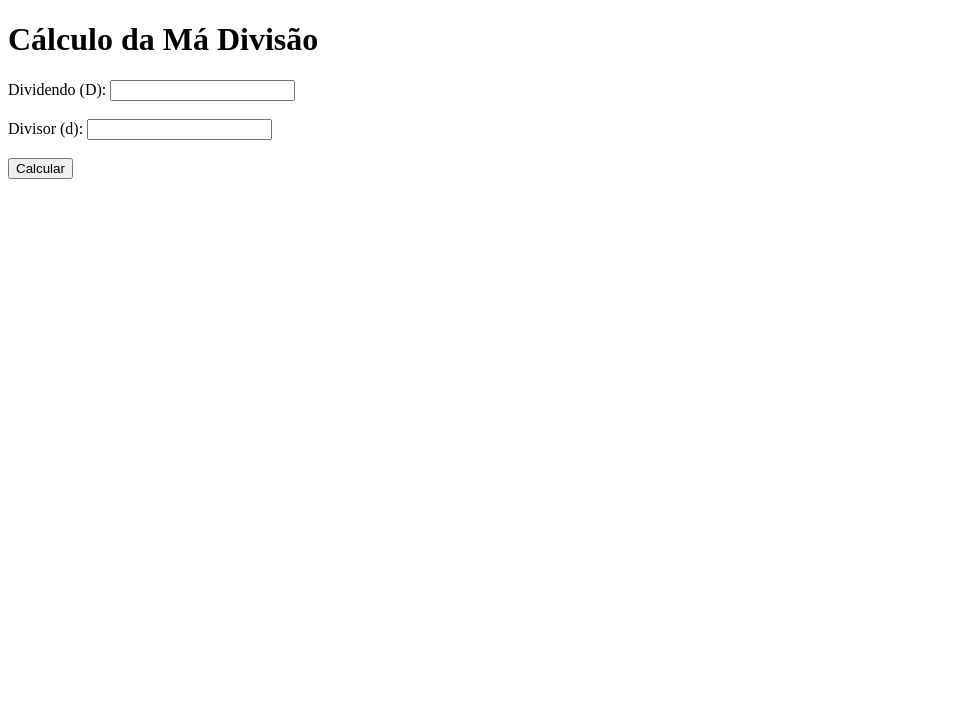
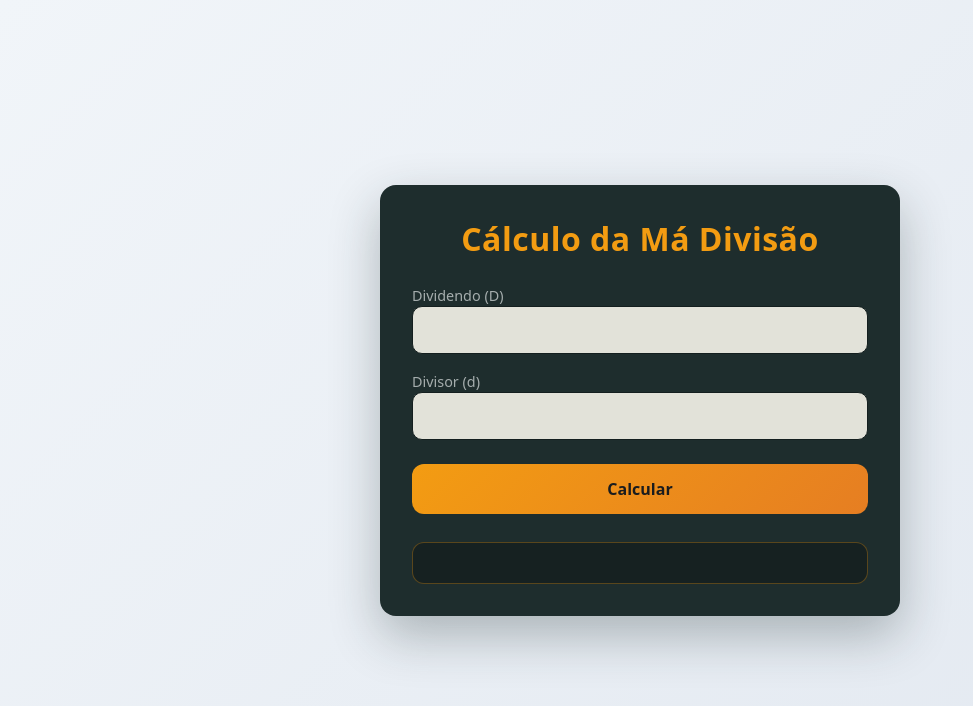
Before and after one commit to estevaofreixo/madivisao, a plain HTML site: page index.html in a window 1280 px wide. Shown: the whole page, without its empty margins (0-973 px from the left). Drawn offline with Linux system fonts and the light colour scheme.

Commit message:
Update index.html

```diff
--- a/index.html
+++ b/index.html
@@ -3,24 +3,157 @@
 <head>
   <meta charset="UTF-8">
   <title>Cálculo da Má Divisão</title>
+
+<style>
+  :root {
+    --bg: #e2e8f0;
+    --card: #1e2d2d;
+    --primary: #f39c12;
+    --secondary: #e67e22;
+    --text: #fdfaf5;
+    --muted: #a5adad;
+    --danger: #ff6b6b;
+  }
+
+  * {
+    box-sizing: border-box;
+    font-family: system-ui, -apple-system, BlinkMacSystemFont, "Segoe UI", sans-serif;
+  }
+
+  body {
+    margin: 0;
+    min-height: 100vh;
+    background: linear-gradient(135deg, #f1f5f9, #e2e8f0);
+    color: var(--text);
+    display: flex;
+    align-items: center;
+    justify-content: center;
+  }
+
+  .container {
+    width: 100%;
+    max-width: 520px;
+    background: var(--card);
+    padding: 32px;
+    border-radius: 16px;
+    box-shadow: 0 20px 50px rgba(30, 45, 45, 0.3);
+  }
+
+  h1 {
+    margin-top: 0;
+    text-align: center;
+    font-weight: 600;
+    letter-spacing: 0.5px;
+    color: var(--primary);
+  }
+
+  form {
+    margin-top: 24px;
+    display: grid;
+    gap: 16px;
+  }
+
+  label {
+    font-size: 0.9rem;
+    color: var(--muted);
+  }
+
+  input {
+    width: 100%;
+    padding: 12px 14px;
+    font-size: 1rem;
+    border-radius: 10px;
+    border: 1px solid #141f1f;
+    background-color: #e2e2d9; /* Escurecido para um tom de areia suave */
+    color: #1a1c1e;
+    outline: none;
+    transition: border-color 0.2s, box-shadow 0.2s;
+  }
+
+  input:focus {
+    background-color: #eeebe3; /* Clareia levemente no foco para dar feedback */
+    border-color: var(--primary);
+    box-shadow: 0 0 0 3px rgba(243, 156, 18, 0.3);
+  }
+
+  button {
+    margin-top: 8px;
+    padding: 14px;
+    font-size: 1rem;
+    font-weight: 700;
+    color: #1a1c1e;
+    background: linear-gradient(135deg, var(--primary), var(--secondary));
+    border: none;
+    border-radius: 12px;
+    cursor: pointer;
+    transition: transform 0.15s ease, box-shadow 0.15s ease;
+  }
+
+  button:hover {
+    transform: translateY(-1px);
+    box-shadow: 0 10px 20px rgba(243, 156, 18, 0.4);
+  }
+
+  button:active {
+    transform: translateY(0);
+    box-shadow: none;
+  }
+
+  #resultado {
+    margin-top: 28px;
+    padding: 20px;
+    background: rgba(0, 0, 0, 0.25);
+    border-radius: 12px;
+    border: 1px solid rgba(243, 156, 18, 0.3);
+  }
+
+  #resultado h2 {
+    margin-top: 0;
+    font-size: 1.1rem;
+    color: var(--primary);
+  }
+
+  #resultado p {
+    margin: 6px 0;
+    font-size: 0.95rem;
+    color: var(--text);
+  }
+
+  #resultado strong {
+    color: var(--primary);
+    font-size: 1.05rem;
+  }
+
+  .erro {
+    color: var(--danger);
+    font-weight: 600;
+    text-align: center;
+  }
+</style>
 </head>
+
 <body>
-  <h1>Cálculo da Má Divisão</h1>
+  <div class="container">
+    <h1>Cálculo da Má Divisão</h1>
 
-  <form id="divForm">
-    <label for="D">Dividendo (D):</label>
-    <input type="text" id="D" inputmode="numeric" required><br><br>
+    <form id="divForm">
+      <div>
+        <label for="D">Dividendo (D)</label>
+        <input type="text" id="D" inputmode="numeric" required>
+      </div>
 
-    <label for="d">Divisor (d):</label>
-    <input type="text" id="d" inputmode="numeric" required><br><br>
+      <div>
+        <label for="d">Divisor (d)</label>
+        <input type="text" id="d" inputmode="numeric" required>
+      </div>
 
-    <button type="submit">Calcular</button>
-  </form>
+      <button type="submit">Calcular</button>
+    </form>
 
-  <div id="resultado" style="margin-top:20px;"></div>
+    <div id="resultado"></div>
+  </div>
 
   <script>
-    // --- Funções de formatação e limpeza ---
     function onlyDigits(value) {
       return value.replace(/\D/g, "");
     }
@@ -40,36 +173,30 @@
       });
     }
 
-    // --- Formatação automática dos inputs ---
     ["D", "d"].forEach(id => {
       const input = document.getElementById(id);
-
       input.addEventListener("input", function () {
         let raw = onlyDigits(this.value);
         this.value = formatThousands(raw);
       });
     });
 
-    // --- Lógica principal ---
     document.getElementById("divForm").addEventListener("submit", function(event) {
       event.preventDefault();
 
-      // Remove os pontos antes do cálculo
       let D = parseInt(document.getElementById("D").value.replace(/\./g, ""), 10);
       let d = parseInt(document.getElementById("d").value.replace(/\./g, ""), 10);
 
       let output = "";
 
       if (d === 0) {
-        output = "<p>Erro: divisor não pode ser zero</p>";
+        output = `<p class="erro">Erro: divisor não pode ser zero</p>`;
       } else {
-        // Múltiplo mais próximo
         let multiple = Math.round(D / d);
         let M = multiple * d;
 
         let r1 = Math.floor(M / d);
 
-        // r2 com expressão orientada
         let r2, expr_r2;
         if (M >= D) {
           r2 = M - D;
@@ -93,14 +220,15 @@
         let resultadoFinal = (r3 * r1) + (r2 * r1_mod);
 
         output = `
-          <h2>Resultado da má divisão de ${fmt(D)} / ${fmt(d)}:</h2>
-          <p>Múltiplo mais próximo (M) = ${fmt(M)}</p>
-          <p>r1 (M / d) = ${fmt(r1)}</p>
+          <h2>Má divisão de ${fmt(D)} / ${fmt(d)}</h2>
+          <p>Múltiplo mais próximo (M): ${fmt(M)}</p>
+          <p>r1 = M / d = ${fmt(r1)}</p>
           <p>r2 = ${expr_r2} = ${fmt(r2)}</p>
-          <p>r3 (d − r2) = ${fmt(r3)}</p>
-          <h2>Resultado final:</h2>
+          <p>r3 = d − r2 = ${fmt(r3)}</p>
+          <p><strong>Resultado final</strong></p>
           <p>(r3 × r1) + (r2 × (r1 ${sinal} 1))</p>
-          <p>(${fmt(r3)} × ${fmt(r1)}) + (${fmt(r2)} × ${fmt(r1_mod)}) = <strong>${fmt(resultadoFinal)}</strong></p>
+          <p>(${fmt(r3)} × ${fmt(r1)}) + (${fmt(r2)} × ${fmt(r1_mod)})</p>
+          <p><strong>${fmt(resultadoFinal)}</strong></p>
         `;
       }
 
```
